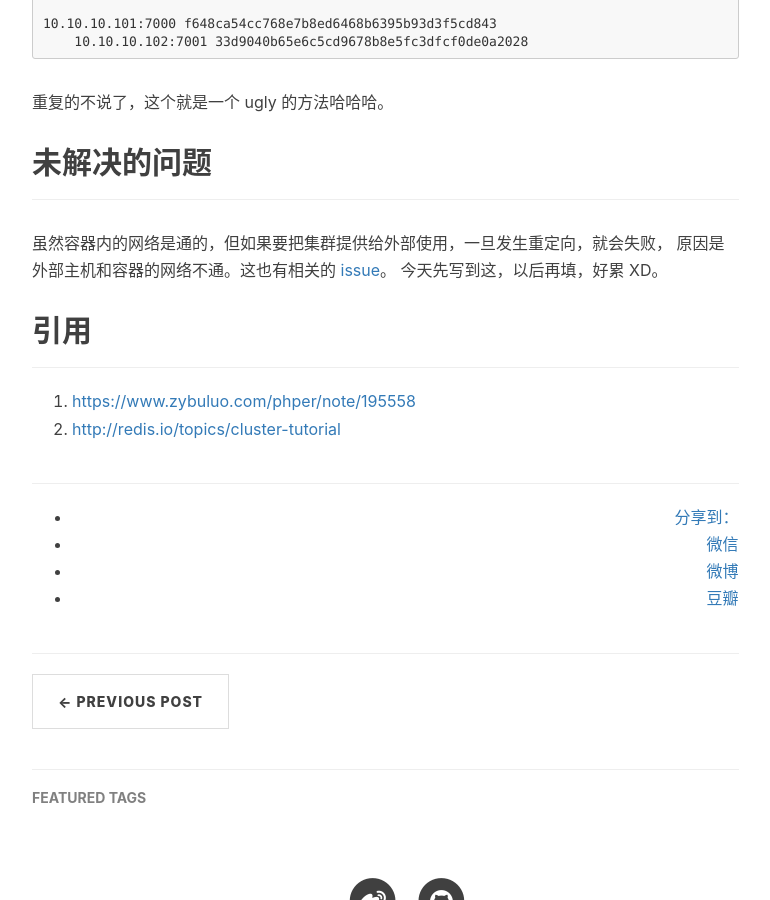
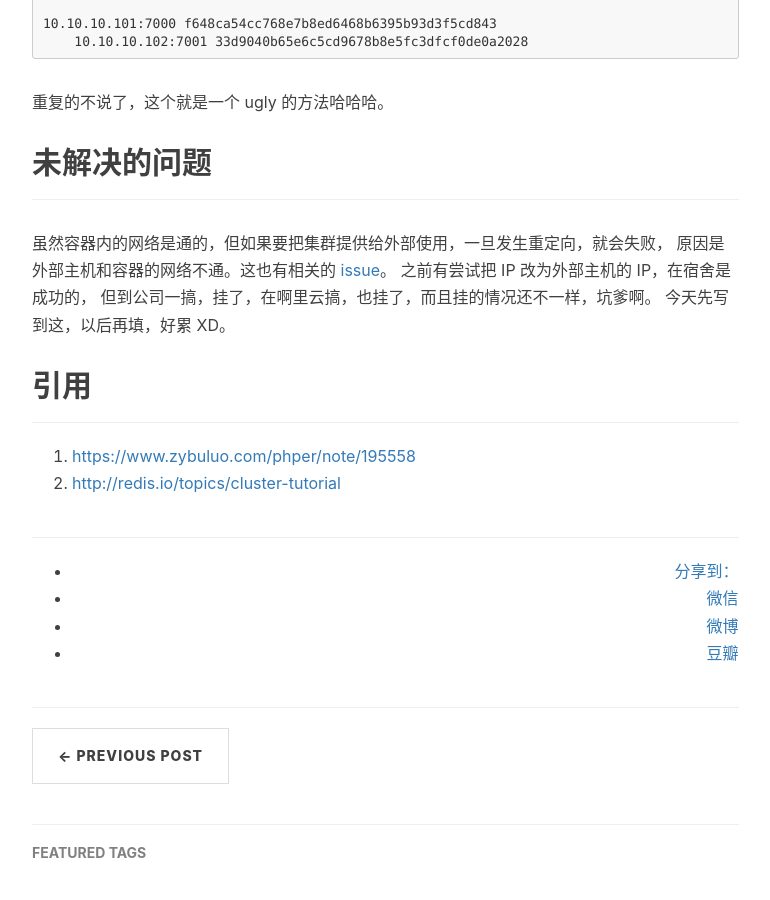
Before and after one commit to xkuga/xkuga.github.io, a Jekyll site: the page built from _posts/2016-07-22-docker-redis-cluster.md, in a window 1280 px wide and 900 px high, scrolled down 9422 px. Shown: the whole window, without its empty margins (233-1003 px from the left). Built offline with Jekyll 4.4.1, drawn with Linux system fonts in a browser that asks for light colours; nearby versions of some CDN libraries; comment, search, counter and statistics services are not loaded.

Commit message:
add complain

```diff
--- a/_posts/2016-07-22-docker-redis-cluster.md
+++ b/_posts/2016-07-22-docker-redis-cluster.md
@@ -451,6 +451,8 @@ redis-trib.rb add-node --slave --master-id f28185a65d377e096ffbdfe7b6b58c70ceeb1
 
 虽然容器内的网络是通的，但如果要把集群提供给外部使用，一旦发生重定向，就会失败，
 原因是外部主机和容器的网络不通。这也有相关的 <a href="https://github.com/antirez/redis/issues/2527" target="_blank">issue</a>。
+之前有尝试把 IP 改为外部主机的 IP，在宿舍是成功的，
+但到公司一搞，挂了，在啊里云搞，也挂了，而且挂的情况还不一样，坑爹啊。
 今天先写到这，以后再填，好累 XD。
 
 ## 引用
```
